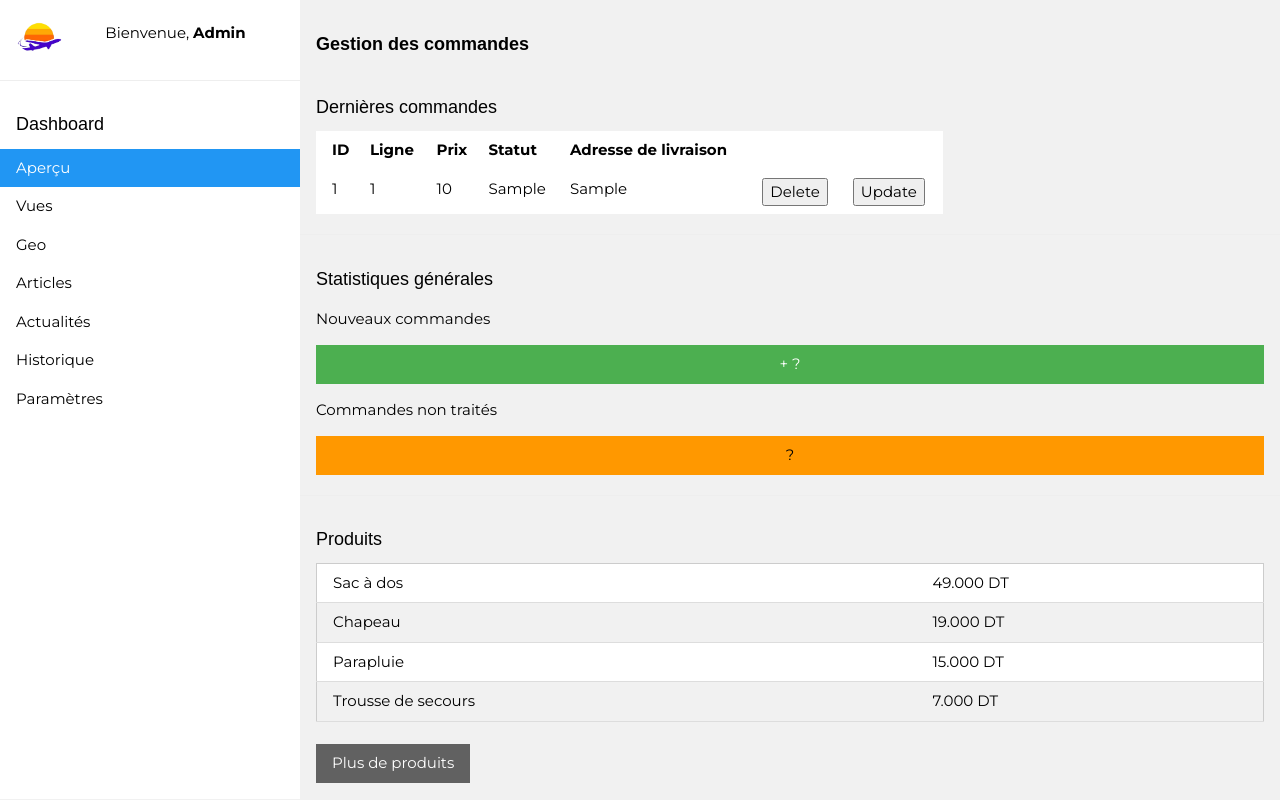
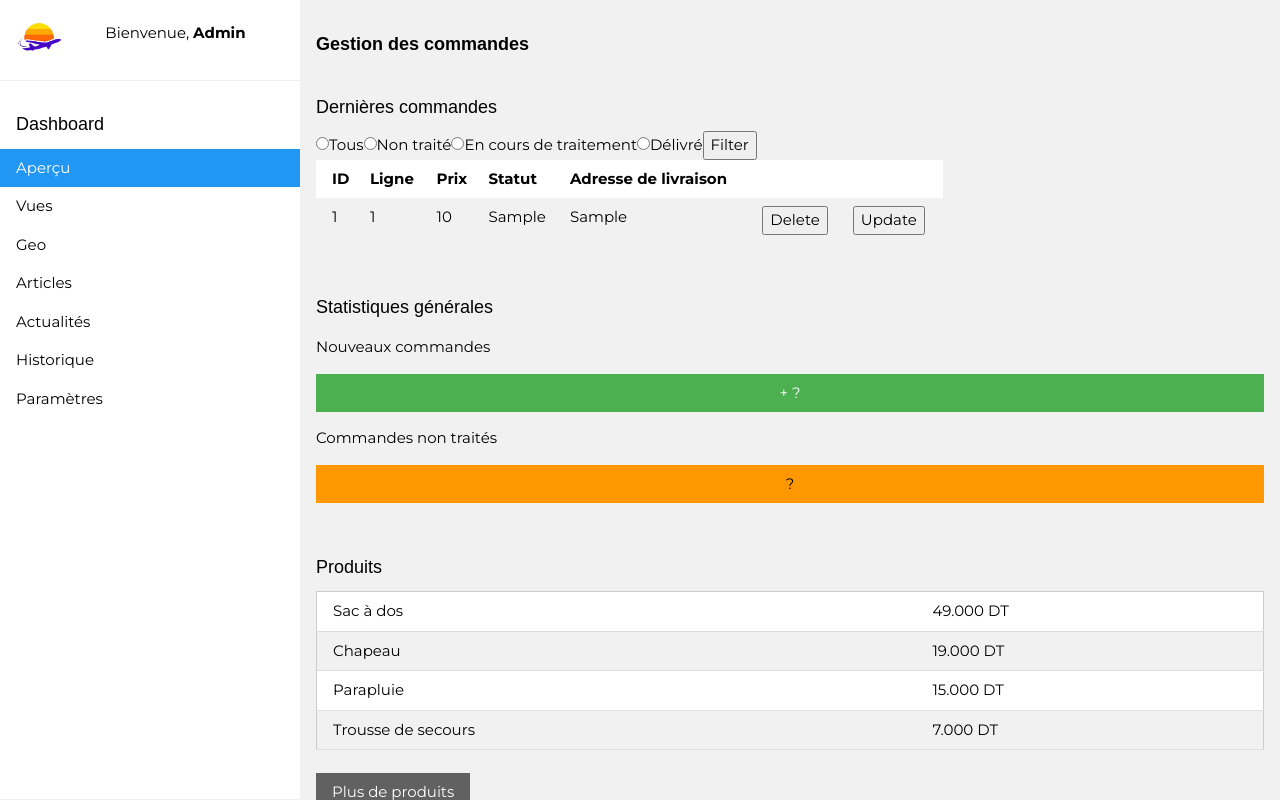
Before and after one commit to adem-fennani/AdventureHub, a PHP site: page /boutique-admin.php in a window 1280 px wide. Shown: the part 44-844 px from the top of the page. Run offline with PHP 8.4, Linux system fonts and the light colour scheme; tables that the repository leaves empty or names only in its code hold one stand-in row (values such as "Sample post").

Commit message:
Métier avancé fonctionnel (Filter)

```diff
--- a/Model/Commande.php
+++ b/Model/Commande.php
@@ -75,9 +75,40 @@
     // Method to display all commandes from the database
     public function displayCommandeAdmin()
     {
+        // Check if a status filter is set
+        $filter = isset($_POST['status_filter']) ? $_POST['status_filter'] : '';
+
+        // Form for selecting status filter
+        echo "<form method='POST' action='#'>";
+        echo "<input type='radio' id='tous' name='status_filter' value='tous' ";
+        if ($filter == 'tous') echo "checked";
+        echo "><label for='tous'>Tous</label>";
+        echo "<input type='radio' id='non_traite' name='status_filter' value='Non traité' ";
+        if ($filter == 'Non traité') echo "checked";
+        echo "><label for='non_traite'>Non traité</label>";
+        echo "<input type='radio' id='en_traitement' name='status_filter' value='En cours de traitement' ";
+        if ($filter == 'En cours de traitement') echo "checked";
+        echo "><label for='en_traitement'>En cours de traitement</label>";
+        echo "<input type='radio' id='delivre' name='status_filter' value='Délivré' ";
+        if ($filter == 'Délivré') echo "checked";
+        echo "><label for='delivre'>Délivré</label>";
+        echo "<button type='submit'>Filter</button>";
+        echo "</form>";
+
+        // Adjust the SQL query based on the selected filter
         $query = "SELECT * FROM commande";
-        $stmt = $this->db->query($query);
+        if (!empty($filter) && $filter != 'tous') {
+            $query .= " WHERE statut_commande = :statut_commande";
+        }
+
+        $stmt = $this->db->prepare($query);
+        if (!empty($filter) && $filter != 'tous') {
+            $stmt->bindParam(":statut_commande", $filter);
+        }
+        $stmt->execute();
         $commandes = $stmt->fetchAll();
+
+        // Display commandes
         foreach ($commandes as $commande) {
             echo "<tr>";
             echo "<td>" . $commande['id_commande'] . "</td>";
@@ -87,14 +118,17 @@
             echo "<td>" . $commande['adresse_livraison'] . "</td>";
             echo "<td><button type='submit' name='delete' value='" . $commande['id_commande'] . "'>Delete</button></td>";
             echo "<td>
-                    <form method='POST' action='../Controller/updateCommande.php'>
-                        <input type='hidden' name='id_commande' value='" . $commande['id_commande'] . "'>
-                        <button type='submit' name='update'>Update</button>
-                    </form>
-                  </td>";
+                <form method='POST' action='../Controller/updateCommande.php'>
+                    <input type='hidden' name='id_commande' value='" . $commande['id_commande'] . "'>
+                    <button type='submit' name='update'>Update</button>
+                </form>
+              </td>";
             echo "</tr>";
         }
     }
+
+
+
 
 
     public function deleteCommande($id_commande)
--- a/View/boutique-admin.php
+++ b/View/boutique-admin.php
@@ -24,6 +24,7 @@
   <link href="https://fonts.googleapis.com/css2?family=Montserrat:ital,wght@0,100..900;1,100..900&display=swap" rel="stylesheet" />
   <link rel="stylesheet" href="style/boutique-admin.css" />
   <link rel="icon" href="images/logo.png" type="image/png" />
+
 </head>
 
 <body class="w3-light-grey">
--- a/View/style/boutique-admin.css
+++ b/View/style/boutique-admin.css
@@ -13,3 +13,27 @@
   font-optical-sizing: auto;
   font-style: normal;
 }
+
+.radio-toolbar input[type="radio"] {
+  display: none;
+}
+
+.radio-toolbar label {
+  display: inline-block;
+  padding: 10px 20px;
+  margin: 0 10px;
+  cursor: pointer;
+  border: 1px solid #ccc;
+  border-radius: 4px;
+  background-color: #f2f2f2;
+}
+
+.radio-toolbar label:hover {
+  background-color: #ddd;
+}
+
+.radio-toolbar input[type="radio"]:checked + label {
+  background-color: #2196F3;
+  color: white;
+  border-color: #2196F3;
+}
```
